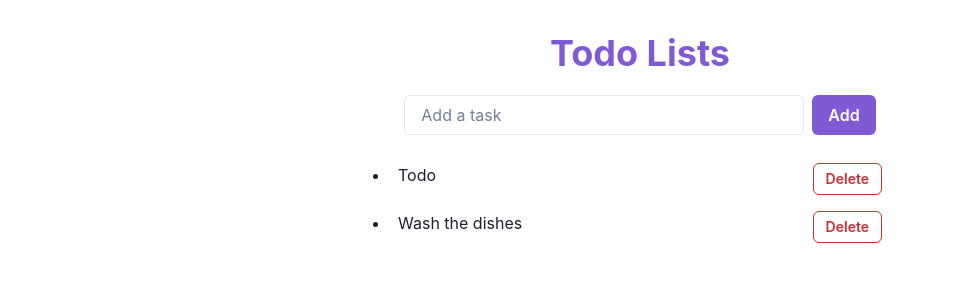
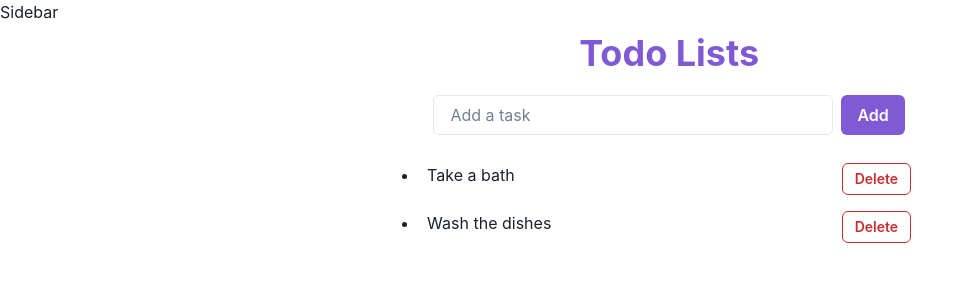
Before and after one commit to shanjohn16/todo-list, a React (Vite) app: page / in a window 1280 px wide. Shown: the top 300 px of the page, without its empty margins (0-973 px from the left). Built offline with nearby package versions, Linux system fonts and the light colour scheme.

Commit message:
Add sidebar component

```diff
--- a/src/App.jsx
+++ b/src/App.jsx
@@ -4,13 +4,14 @@ import ItemLists from './components/ItemLists'
 import AddTodo from './components/AddTodo'
 import React from 'react'
 import { Flex, Heading, Box, Input} from '@chakra-ui/react'
+import Sidebar from './components/Sidebar'
 
 const App = () => {
   const [todos, setTodos] = useState(
     [
       {
         id: nanoid(),
-        todo: "Todo",
+        todo: "Take a bath",
       },
       {
         id: nanoid(),
@@ -19,10 +20,6 @@ const App = () => {
     ]
   );
   const [task,setTask] = useState('');
-
-
-
-
 
 
   const handleAdd = () => {
@@ -41,8 +38,9 @@ const App = () => {
   return (
 
     <>
-    <Box>
-      <Flex direction="column" justify="center" align="center" gap="5" pt="8">
+    <Flex>
+      <Sidebar/>
+      <Flex direction="column" justify="center" align="center" gap="5" pt="8" flex={1}>
         <Heading color="purple.500" >Todo Lists</Heading>
         <Flex direction="row" gap="2">
 
@@ -53,7 +51,7 @@ const App = () => {
         </Flex>
         <ItemLists todos ={todos} setTodos={setTodos} />
       </Flex>
-      </Box>
+      </Flex>
     </>
   )
 }
--- /dev/null
+++ b/src/components/Sidebar.jsx
@@ -0,0 +1,9 @@
+import React from 'react'
+
+const Sidebar = () => {
+  return (
+    <div>Sidebar</div>
+  )
+}
+
+export default Sidebar
```
